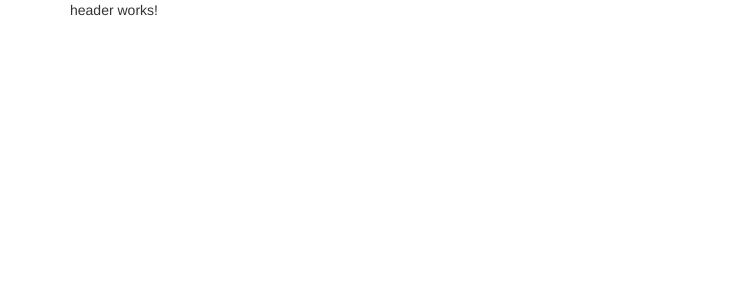
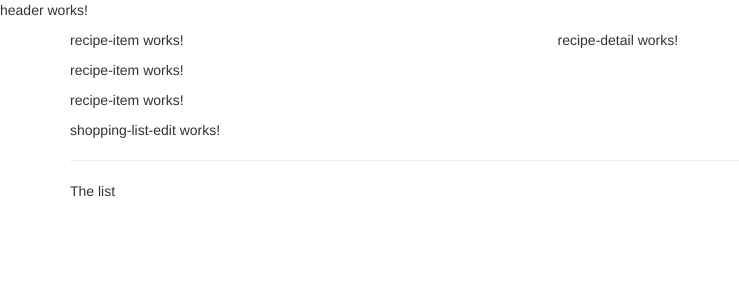
Before and after one commit to slagroom/udemy-the-complete-guide-to-angular-2, an Angular app: page / in a window 1280 px wide. Shown: the top 300 px of the page, without its empty margins (0-739 px from the left). Built offline with nearby package versions, Linux system fonts and the light colour scheme.

Commit message:
basic layout

```diff
--- a/src/app/app.component.html
+++ b/src/app/app.component.html
@@ -1,7 +1,9 @@
+<app-header></app-header>
 <div class="container">
     <div class="row">
         <div class="col-md-12">
-            <app-header></app-header>
+            <app-recipe-book></app-recipe-book>
+            <app-shopping-list></app-shopping-list>
         </div>
     </div>
 </div>
--- a/src/app/recipe-book/recipe-book.component.html
+++ b/src/app/recipe-book/recipe-book.component.html
@@ -1 +1,8 @@
-<p>recipe-book works!</p>
+<div class="row">
+    <div class="col-md-5">
+        <app-recipe-list></app-recipe-list>
+    </div>
+    <div class="col-md-7">
+        <app-recipe-detail></app-recipe-detail>
+    </div>
+</div>
--- a/src/app/recipe-book/recipe-list/recipe-list.component.html
+++ b/src/app/recipe-book/recipe-list/recipe-list.component.html
@@ -1 +1,3 @@
-<p>recipe-list works!</p>
+<app-recipe-item></app-recipe-item>
+<app-recipe-item></app-recipe-item>
+<app-recipe-item></app-recipe-item>
--- a/src/app/shopping-list/shopping-list.component.html
+++ b/src/app/shopping-list/shopping-list.component.html
@@ -1 +1,7 @@
-<p>shopping-list works!</p>
+<div class="row">
+    <div class="col-xs-10">
+        <app-shopping-list-edit></app-shopping-list-edit>
+        <hr>
+        <p>The list</p>
+    </div>
+</div>
```
